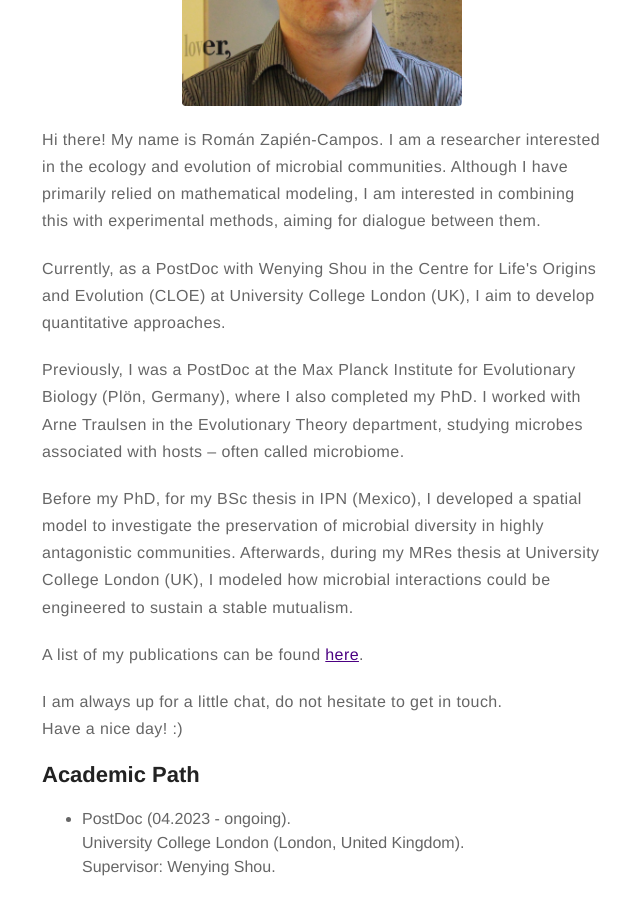
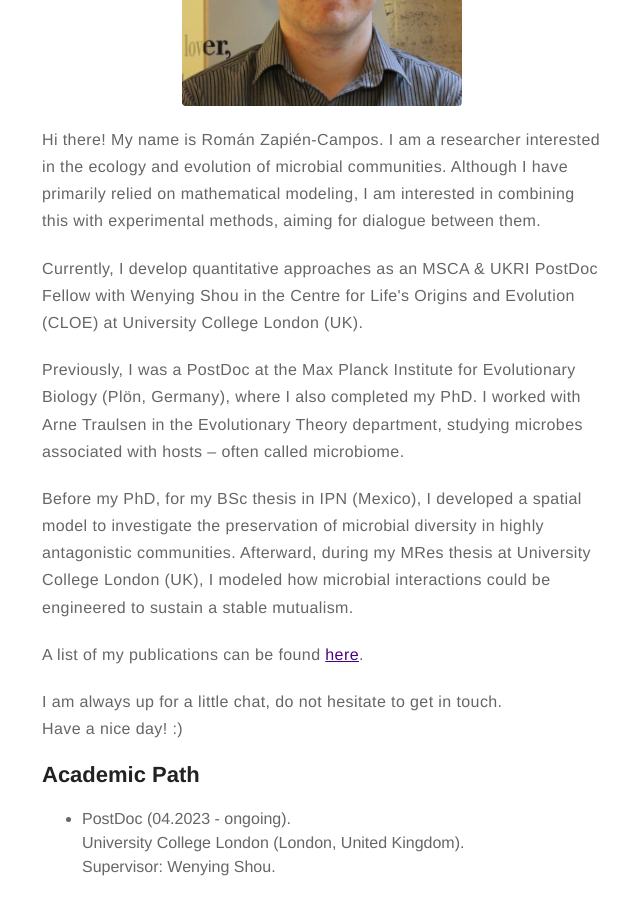
Before and after one commit to romanzapien/romanzapien.github.io, a Jekyll site: the page built from about.md, in a window 1280 px wide and 900 px high, scrolled down 278 px. Shown: the whole window, without its empty margins (318-958 px from the left). Built offline with Jekyll 4.4.1, drawn with Linux system fonts in a browser that asks for light colours.

Commit message:
Update about.md
Updated About.md

```diff
--- a/about.md
+++ b/about.md
@@ -6,11 +6,11 @@ layout: page
 
 <p>Hi there! My name is Román Zapién-Campos. I am a researcher interested in the ecology and evolution of microbial communities. Although I have primarily relied on mathematical modeling, I am interested in combining this with experimental methods, aiming for dialogue between them.</p>
 
-<p>Currently, as a PostDoc with Wenying Shou in the Centre for Life's Origins and Evolution (CLOE) at University College London (UK), I aim to develop quantitative approaches.</p>
+<p>Currently, I develop quantitative approaches as an MSCA & UKRI PostDoc Fellow with Wenying Shou in the Centre for Life's Origins and Evolution (CLOE) at University College London (UK).</p>
 
 <p>Previously, I was a PostDoc at the Max Planck Institute for Evolutionary Biology (Plön, Germany), where I also completed my PhD. I worked with Arne Traulsen in the Evolutionary Theory department, studying microbes associated with hosts – often called microbiome.</p>
 
-<p>Before my PhD, for my BSc thesis in IPN (Mexico), I developed a spatial model to investigate the preservation of microbial diversity in highly antagonistic communities. Afterwards, during my MRes thesis at University College London (UK), I modeled how microbial interactions could be engineered to sustain a stable mutualism.</p>
+<p>Before my PhD, for my BSc thesis in IPN (Mexico), I developed a spatial model to investigate the preservation of microbial diversity in highly antagonistic communities. Afterward, during my MRes thesis at University College London (UK), I modeled how microbial interactions could be engineered to sustain a stable mutualism.</p>
 
 <p>A list of my publications can be found <a href="https://scholar.google.com/citations?user=TyfoFisAAAAJ&hl=en">here</a>.</p>
 
```
